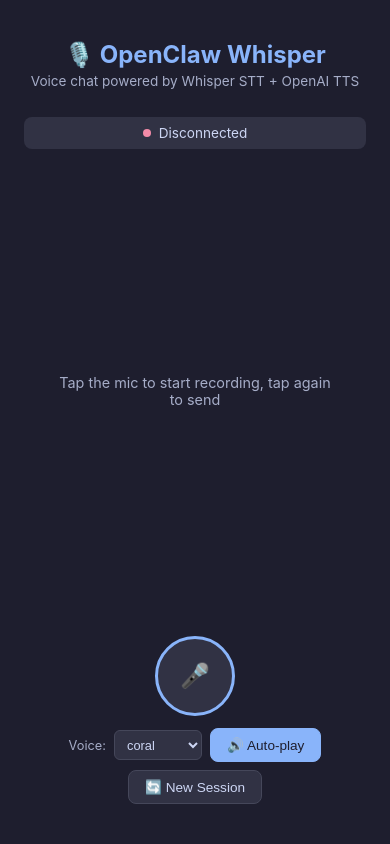
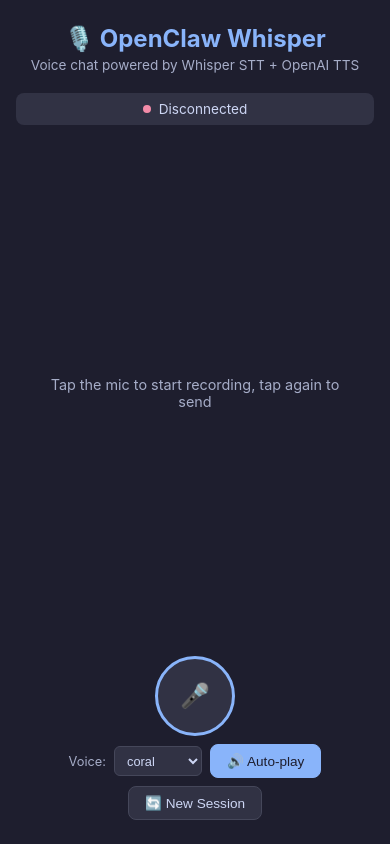
Before and after one commit to etdofreshai/openclaw-whisper, a website built with Vite: page index.html in a window 390 px wide. Built offline with nearby package versions, Linux system fonts and the light colour scheme; no server answers.

Commit message:
Fix mobile layout: use 100dvh, prevent overflow, shrink padding

```diff
--- a/src/style.css
+++ b/src/style.css
@@ -17,21 +17,24 @@ body {
   font-family: -apple-system, BlinkMacSystemFont, 'Segoe UI', Roboto, sans-serif;
   background: var(--bg);
   color: var(--text);
-  min-height: 100vh;
+  height: 100dvh;
+  overflow: hidden;
 }
 
 #app {
   max-width: 700px;
   margin: 0 auto;
-  padding: 1.5rem;
+  padding: 1rem;
   display: flex;
   flex-direction: column;
-  min-height: 100vh;
+  height: 100dvh;
+  overflow: hidden;
 }
 
 header {
   text-align: center;
-  padding: 1rem 0;
+  padding: 0.5rem 0;
+  flex-shrink: 0;
 }
 
 header h1 {
@@ -159,11 +162,14 @@ header .subtitle {
   to { transform: rotate(360deg); }
 }
 
+.status-bar { flex-shrink: 0; }
+
 .controls {
-  padding: 1rem 0;
+  padding: 0.5rem 0;
   display: flex;
   flex-direction: column;
-  gap: 0.75rem;
+  gap: 0.5rem;
+  flex-shrink: 0;
 }
 
 .controls-row {
```
